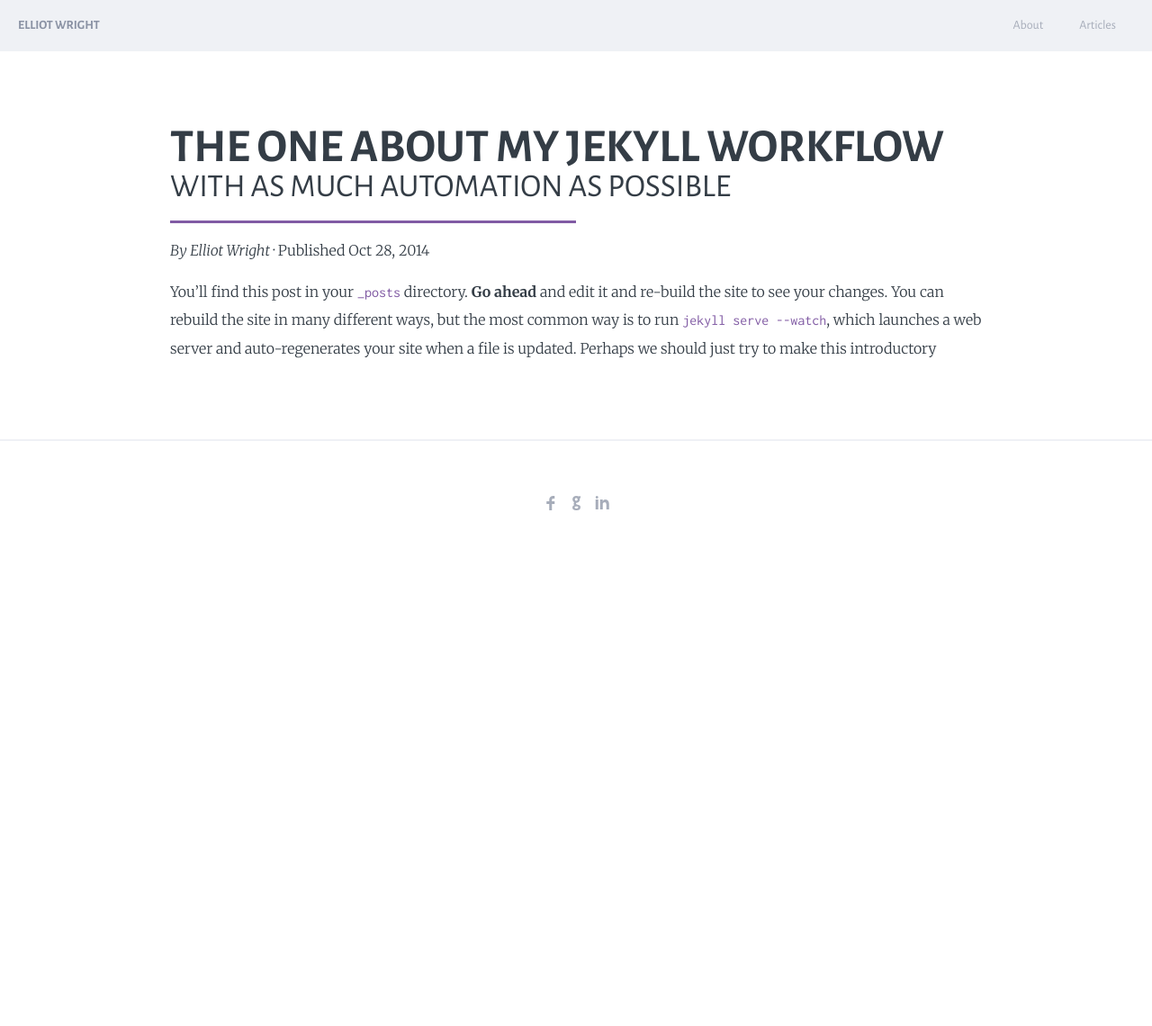
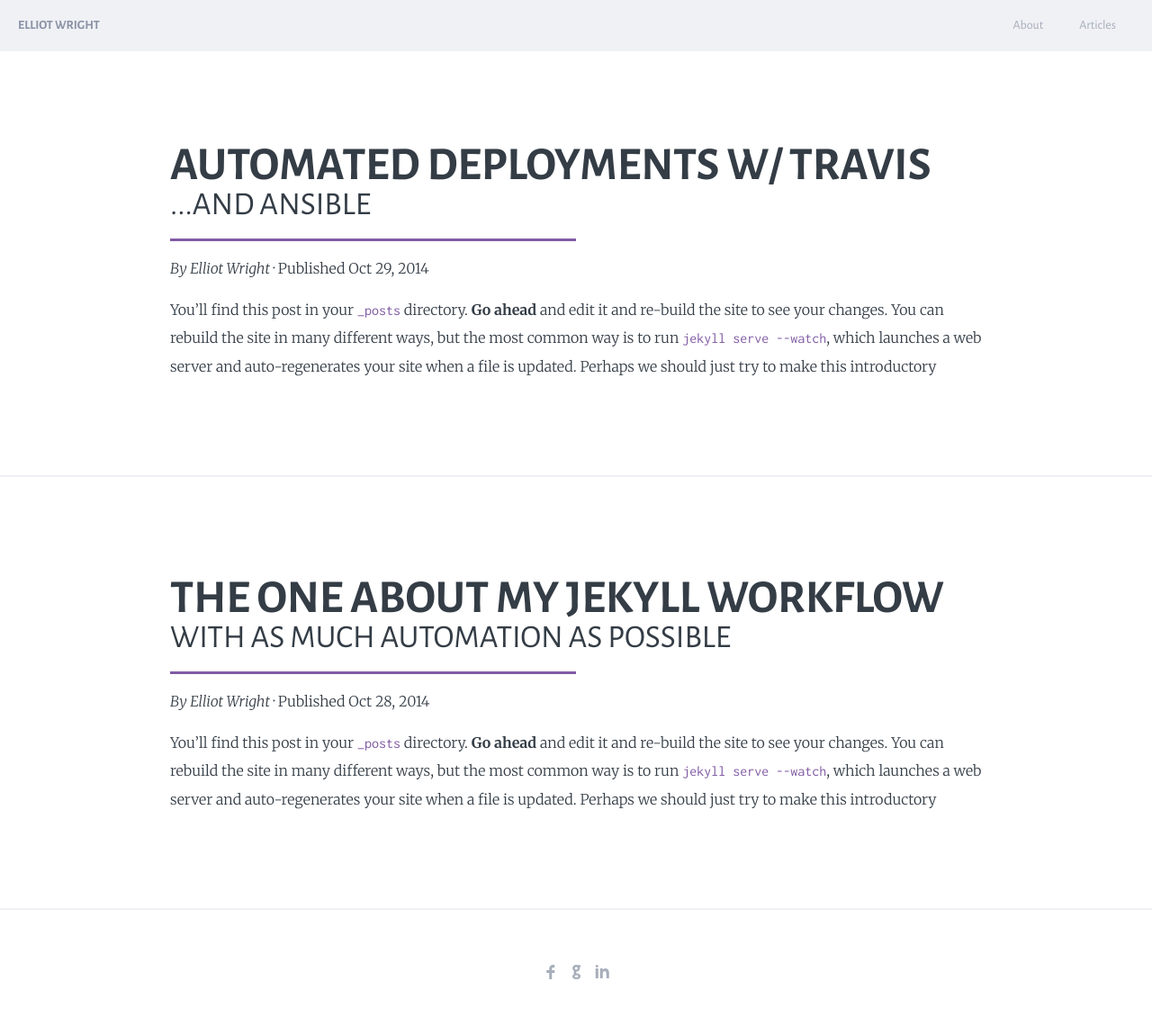
Before and after one commit to SeerUK/elliotwright.co-jekyll, a Jekyll site: the page built from src/index.html, in a window 1280 px wide. Shown: the whole page at 90% size. Built offline with Jekyll 4.4.1, drawn with Linux system fonts in a browser that asks for light colours; before the commit the page ends 900 px from its top, so only the background shows below that.

Commit message:
Added missing SASS.

```diff
--- /dev/null
+++ b/src/_posts/2014-10-29-second-test-post.md
@@ -0,0 +1,22 @@
+---
+layout:     article
+title:      "Automated deployments w/ Travis"
+subtitle:   "...and Ansible"
+author:     Elliot Wright
+date:       2014-10-29 22:23:35
+categories: jekyll
+---
+
+You’ll find this post in your `_posts` directory. **Go ahead** and edit it and re-build the site to see your changes. You can rebuild the site in many different ways, but the most common way is to run `jekyll serve --watch`, which launches a web server and auto-regenerates your site when a file is updated. Perhaps we should just try to make this introductory paragraph a little longer so that we can see how more text looks in the first paragraph? Do a lot of blogs have a bigger first paragraph? Probably not, I think it's a good thing that I was able to avoid it.
+
+To add new posts, simply add a file in the `_posts` directory that follows the convention `YYYY-MM-DD-name-of-post.ext` and includes the necessary front matter. Take a look at the source for this post to get an idea about how it works.
+
+{% gist SeerUK/10d9cd344739c6dd17f5 %}
+
+> This is now a blockquote. Let's see if we have anything to handle these things in Jekyll? How about if we make it a little longer? We're going to need to make it very long for it to show up properly. After all, it's going to be the full width of my screen, is it not?
+
+Check out the [Jekyll docs][jekyll] for more info on how to get the most out of Jekyll. File all bugs/feature requests at [Jekyll’s GitHub repo][jekyll-gh]. If you have questions, you can ask them on [Jekyll’s dedicated Help repository][jekyll-help].
+
+[jekyll]:      http://jekyllrb.com
+[jekyll-gh]:   https://github.com/jekyll/jekyll
+[jekyll-help]: https://github.com/jekyll/jekyll-help
```
Also changed, not shown: src/_resources/src/scss/partials/_article-list.scss (added, +49 -0 lines), src/_resources/build/css/style.min.css, src/css/style.css.
